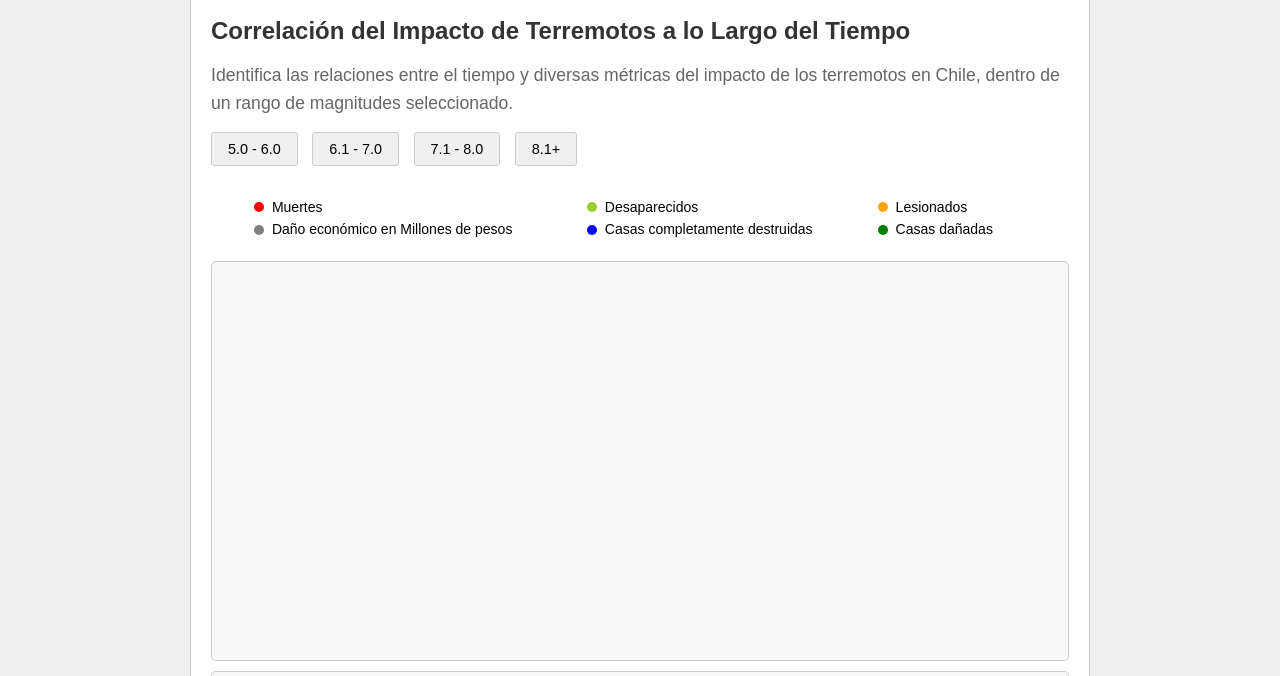
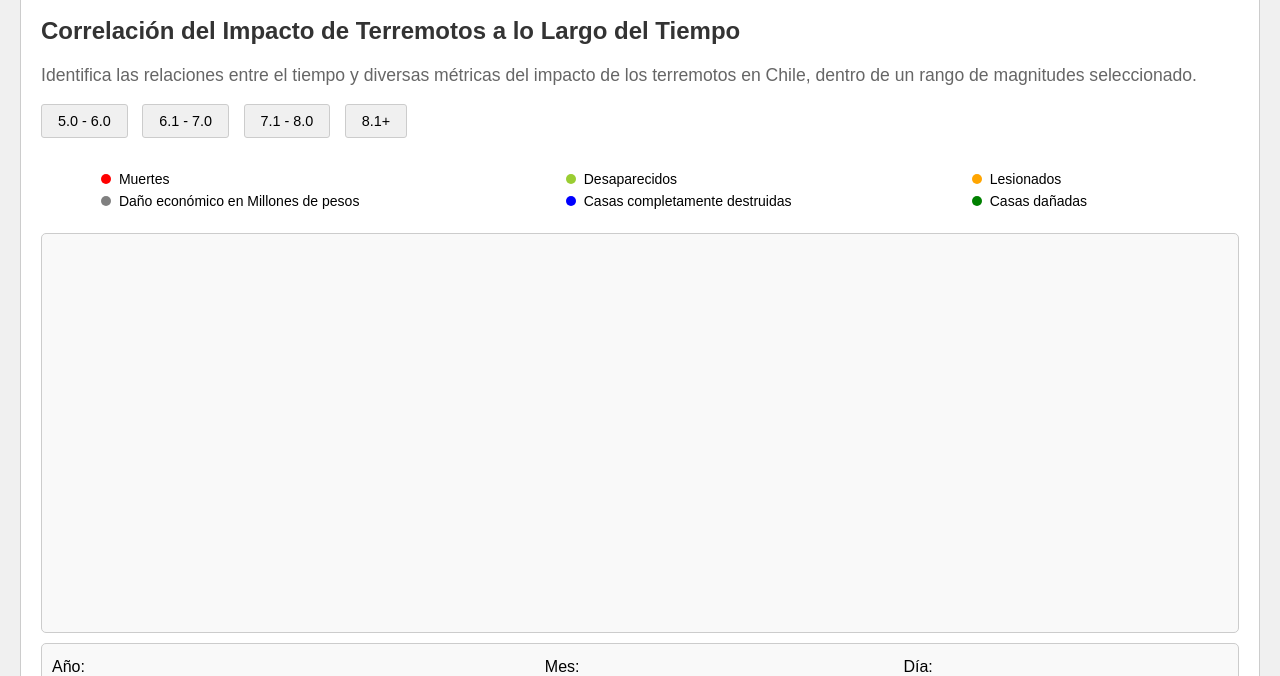
Before and after one commit to Martinviald/Proyecto-Visinfo, a website: page E2/main.html in a window 1280 px wide. Shown: the part 138-814 px from the top of the page. Drawn offline with nearby package versions, Linux system fonts and the light colour scheme.

Commit message:
Ajuste ancho

```diff
--- a/E2/main.css
+++ b/E2/main.css
@@ -14,7 +14,7 @@ body {
 }
 
 .container {
-    max-width: 900px;
+    max-width: 100%;
     margin: 0 auto;
     background-color: #fff;
     border: 1px solid #ccc;
```
